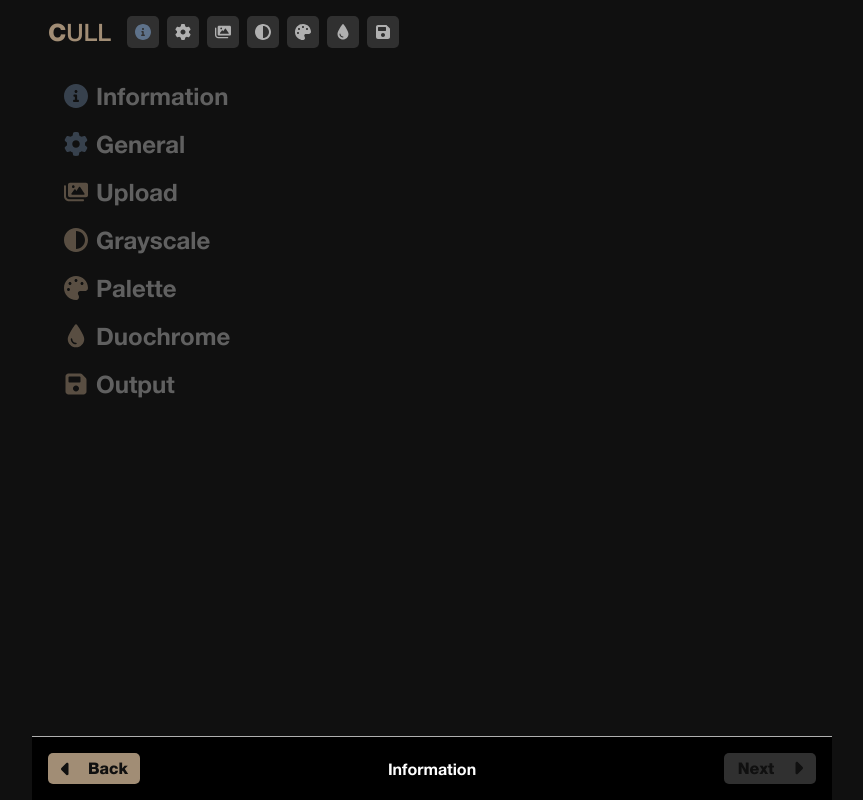
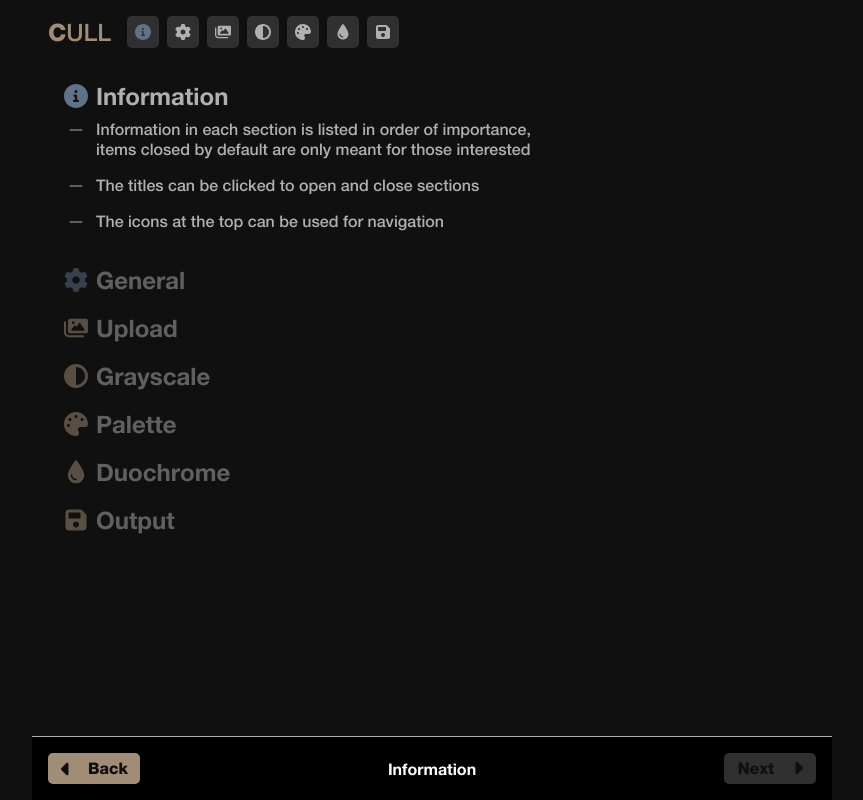
Before and after one commit to cull-c/cull-c.github.io, a plain HTML site: page info.html in a window 1280 px wide. Shown: the whole page, without its empty margins (208-1071 px from the left). Drawn offline with Linux system fonts and the light colour scheme.

Commit message:
Add files via upload

```diff
--- a/info.html
+++ b/info.html
@@ -27,7 +27,7 @@
 
 
 
-                    <input type=checkbox id=info-check />
+                    <input type=checkbox id=info-check checked />
                     <div class=section id=information>
                         <label class=top for=info-check>
                             <div class="icon info"></div>
--- a/style/info.css
+++ b/style/info.css
@@ -37,10 +37,6 @@
     white-space: initial;
 }
 
-#steps * {
-    transition: var(--transition);
-}
-
 #static-check:checked + #top-placeholder + #steps * {
     transition: none !important;
 }
@@ -61,6 +57,11 @@
     display: flex;
     flex-direction: column;
     padding-top: 1rem;
+}
+
+#info .section .top * {
+    transition-property: opacity, color;
+    transition-duration: var(--transition);
 }
 
 #info > :not(:checked) + :not(:target) .top * {
@@ -113,7 +114,9 @@
 #info .section .bot label + label {
     width: calc(100% - 2rem);
     margin-bottom: 1rem;
+    padding-left: 0.5rem;
     line-height: 1.25rem;
+    text-overflow: ellipsis;
     font-weight: initial;
     color: var(--muted);
 }
@@ -129,14 +132,14 @@
 
 
 #info .section .bot input + label {
+    width: 1.5rem;
     height: 1.25rem;
-    width: 1.5rem;
-    background-color: var(--muted);
 
     --mask-position: center;
     --mask-repeat: no-repeat;
     --mask-size: 1.5rem 1rem;
     --mask-image: url(/assets/icons/min.svg);
+    background-color: var(--muted);
 
     mask-size: var(--mask-size);
     mask-image: var(--mask-image);
@@ -152,9 +155,8 @@
     --mask-image: url(/assets/icons/plus.svg);
 }
 
-#info .section .bot input + label + label {
-    padding-left: 0.5rem;
-    text-overflow: ellipsis;
+#info .section .bot input ~ label {
+    transition: opacity, var(--transition);
 }
 
 #info .section .bot input:disabled + label {
```
